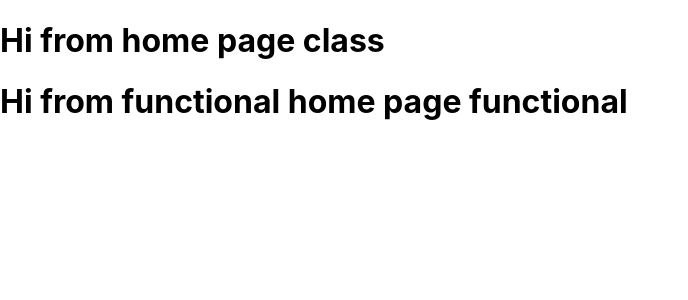
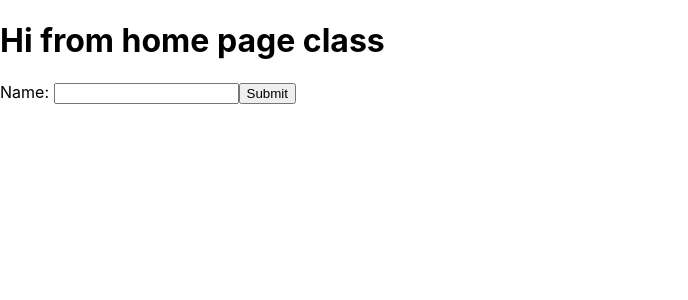
Before and after one commit to ajittupe2548/react-practice, a React (Create React App) app: page / in a window 1280 px wide. Shown: the top 300 px of the page, without its empty margins (0-688 px from the left). Built offline with nearby package versions, Linux system fonts and the light colour scheme.

Commit message:
Added : Controlled component

```diff
--- a/src/App.js
+++ b/src/App.js
@@ -6,7 +6,6 @@ function App() {
   return (
     <div className="App">
       <CHome/>
-      <FHome/>
     </div>
   );
 }
--- a/src/Components/CHome.js
+++ b/src/Components/CHome.js
@@ -1,10 +1,36 @@
 import React, { Component } from 'react'
 
 class CHome extends Component {
+    constructor(props) {
+        super(props)
+
+        this.state = {
+            nameValue: '',
+        }
+    }
+
+    handleNameChange = (event) => {
+        this.setState({
+            nameValue: event.target.value,
+        })
+    }
+
+    handleSubmit = (event) => {
+        console.log(this.state.nameValue);
+        event.preventDefault();
+    }
+
     render() {
         return (
             <div>
                 <h1 className="heading">Hi from home page class</h1>
+                <form onSubmit={this.handleSubmit}>
+                    <label>
+                        Name:&nbsp;
+                        <input type="text" value={this.state.nameValue} onChange={this.handleNameChange}/>
+                    </label>
+                    <input type="submit" value="Submit" />
+                </form>
             </div>
         )
     }
```
